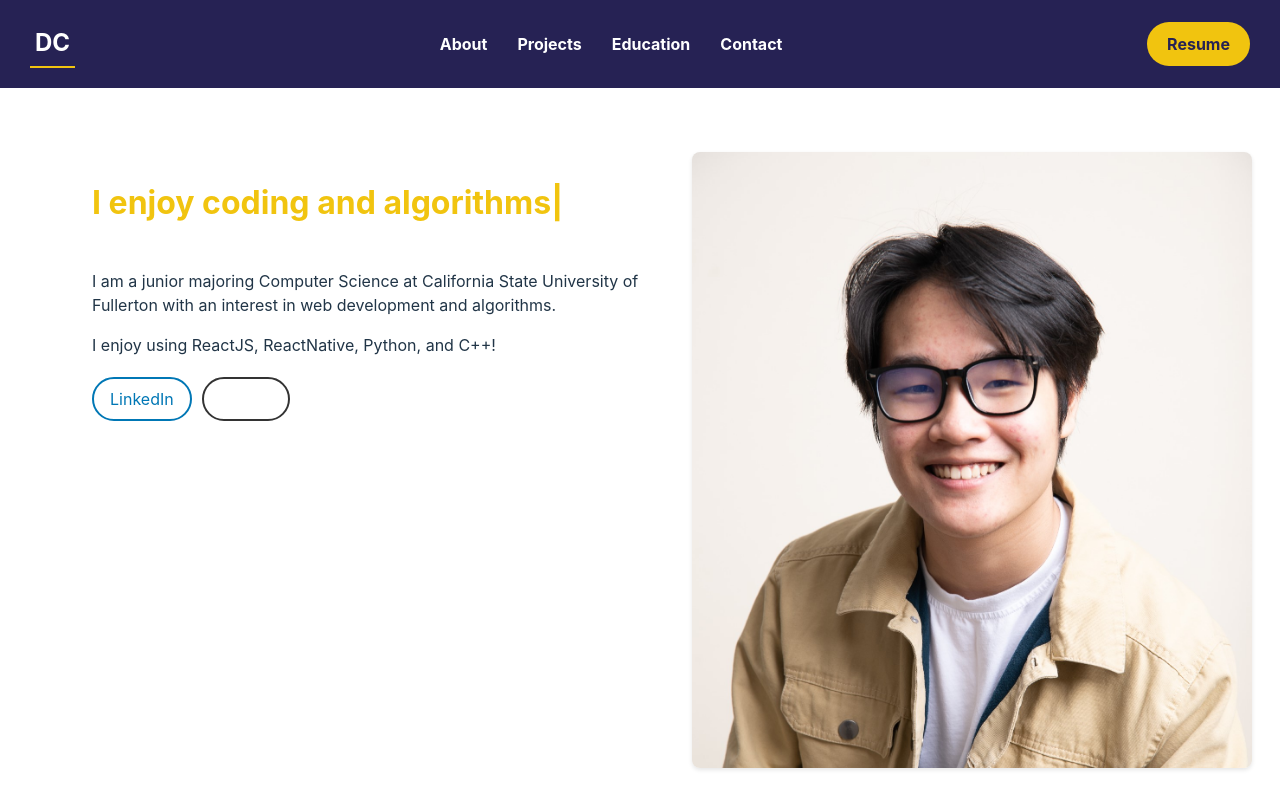
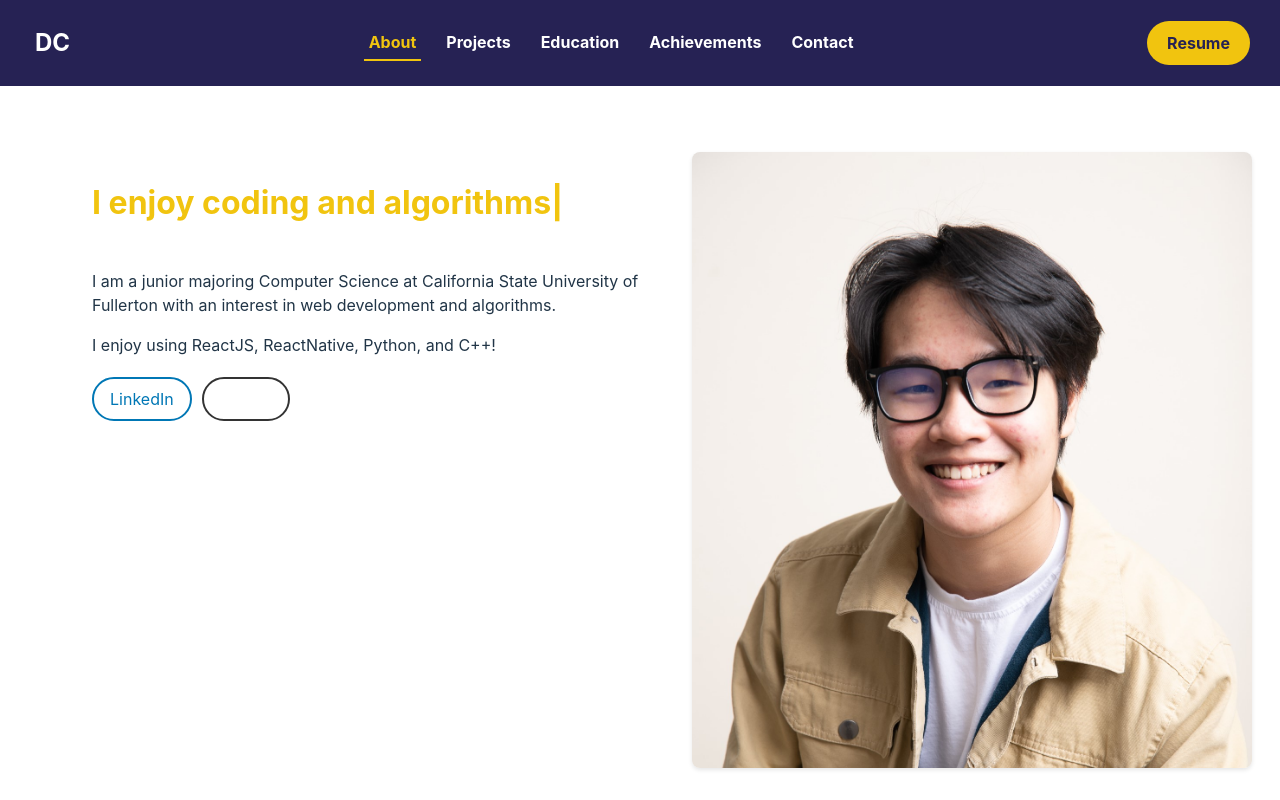
Before and after one commit to darrenxychen/portfolio-website-react, a React (Vite) app: page / in a window 1280 px wide. Shown: the top 800 px of the page. Built offline with nearby package versions, Linux system fonts and the light colour scheme.

Commit message:
added smooth scroll to nav

```diff
--- a/package.json
+++ b/package.json
@@ -14,6 +14,7 @@
     "react": "^18.2.0",
     "react-dom": "^18.2.0",
     "react-router-dom": "^6.22.3",
+    "react-scroll": "^1.9.0",
     "react-type-animation": "^3.2.0"
   },
   "devDependencies": {
--- a/src/components/Header.jsx
+++ b/src/components/Header.jsx
@@ -1,65 +1,82 @@
 import { useState } from "react";
+import { Link } from "react-scroll";
 import "./Header.css";
 
 function Header() {
   const [active, setActive] = useState("#");
 
-
-  const handleClick = (section) => {
-    setActive(section);
-    const element = document.querySelector(section);
-
-    element.scrollIntoView({ behavior: "smooth" });
-
+  const handleSetActive = (to) => {
+    setActive(to);
   };
 
   return (
     <nav>
-      <a href="#"
-        className={active === "#" ? "active" : ""}
-        onClick={() => handleClick("#")}
-      >
+      <a href="#" className={active === "#" ? "active" : ""}>
         <div className="logo">DC</div>
       </a>
 
       <div className="nav-links">
-        <a
-          href="#about"
-          className={active === "#about" ? "active" : ""}
-          onClick={() => handleClick("#about")}
+        <Link
+          activeClass="active"
+          to="about"
+          spy={true}
+          smooth={true}
+          offset={-50}
+          duration={500}
+          onSetActive={handleSetActive}
         >
           About
-        </a>
-        <a
-          href="#projects"
-          className={active === "#projects" ? "active" : ""}
-          onClick={() => handleClick("#projects")}
+        </Link>
+
+        <Link
+          activeClass="active"
+          to="projects"
+          spy={true}
+          smooth={true}
+          offset={-50}
+          duration={500}
+          onSetActive={handleSetActive}
         >
           Projects
-        </a>
-        {/* <a
-          href="#skills"
-          className={active === "#skills" ? "active" : ""}
-          onClick={() => handleClick("#skills")}
-        >
-          Skills
-        </a> */}
+        </Link>
 
-        <a
-          href="#education"
-          className={active === "#education" ? "active" : ""}
-          onClick={() => handleClick("#education")}
+        <Link
+          activeClass="active"
+          to="education"
+          spy={true}
+          smooth={true}
+          offset={-50}
+          duration={500}
+          onSetActive={handleSetActive}
         >
           Education
-        </a>
-        <a
-          href="#contact"
-          className={active === "#contact" ? "active" : ""}
-          onClick={() => handleClick("#contact")}
+        </Link>
+
+        <Link
+          activeClass="active"
+          to="achievements"
+          spy={true}
+          smooth={true}
+          offset={-50}
+          duration={500}
+          onSetActive={handleSetActive}
+        >
+          Achievements
+        </Link>
+
+        <Link
+          activeClass="active"
+          to="contact"
+          spy={true}
+          smooth={true}
+          offset={-50}
+          duration={500}
+          onSetActive={handleSetActive}
         >
           Contact
-        </a>
+        </Link>
       </div>
+
       <a href="#" className="resume-btn" download>
         Resume
       </a>
```
Also changed, not shown: 1 other file (tests, documents, lock files or other folders).
